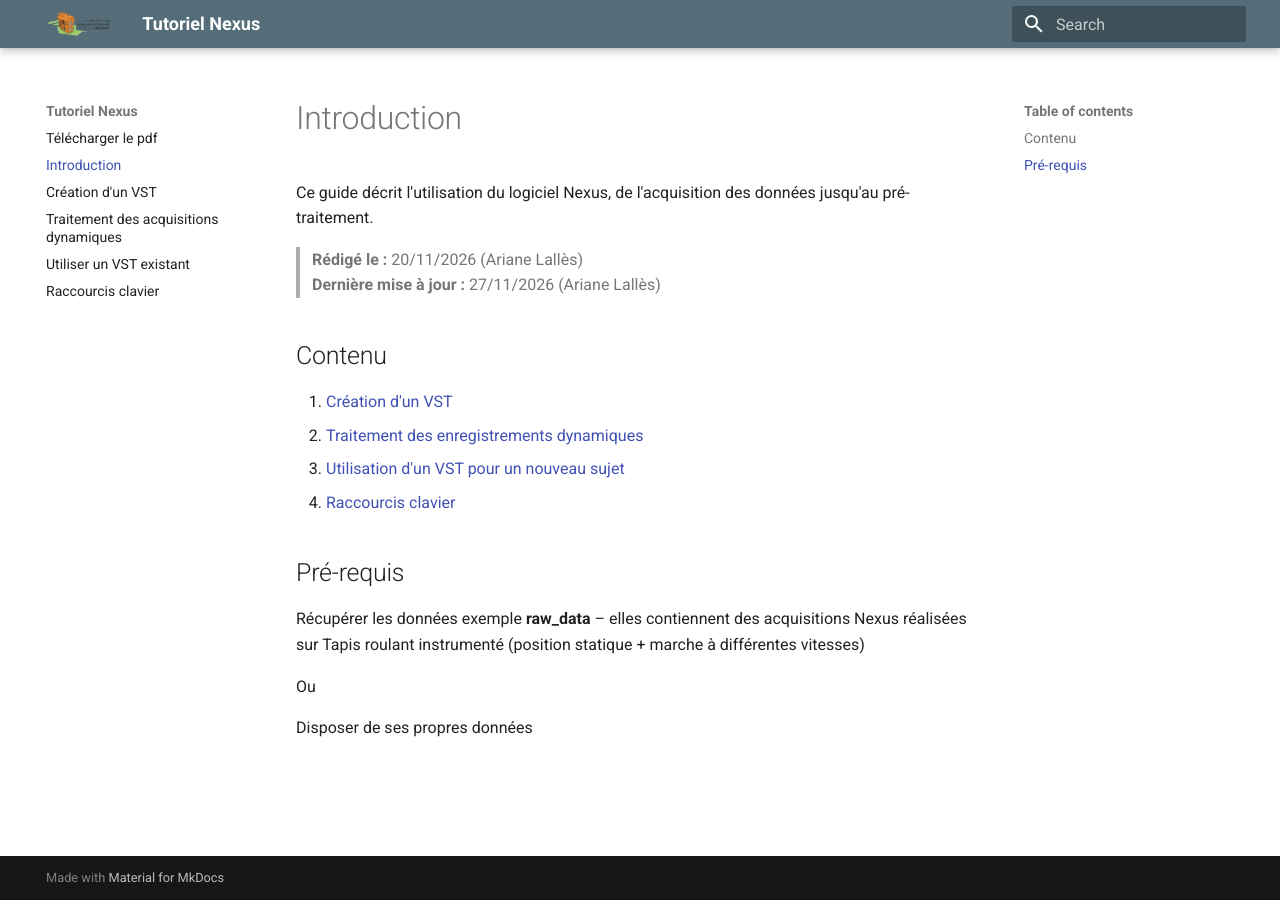
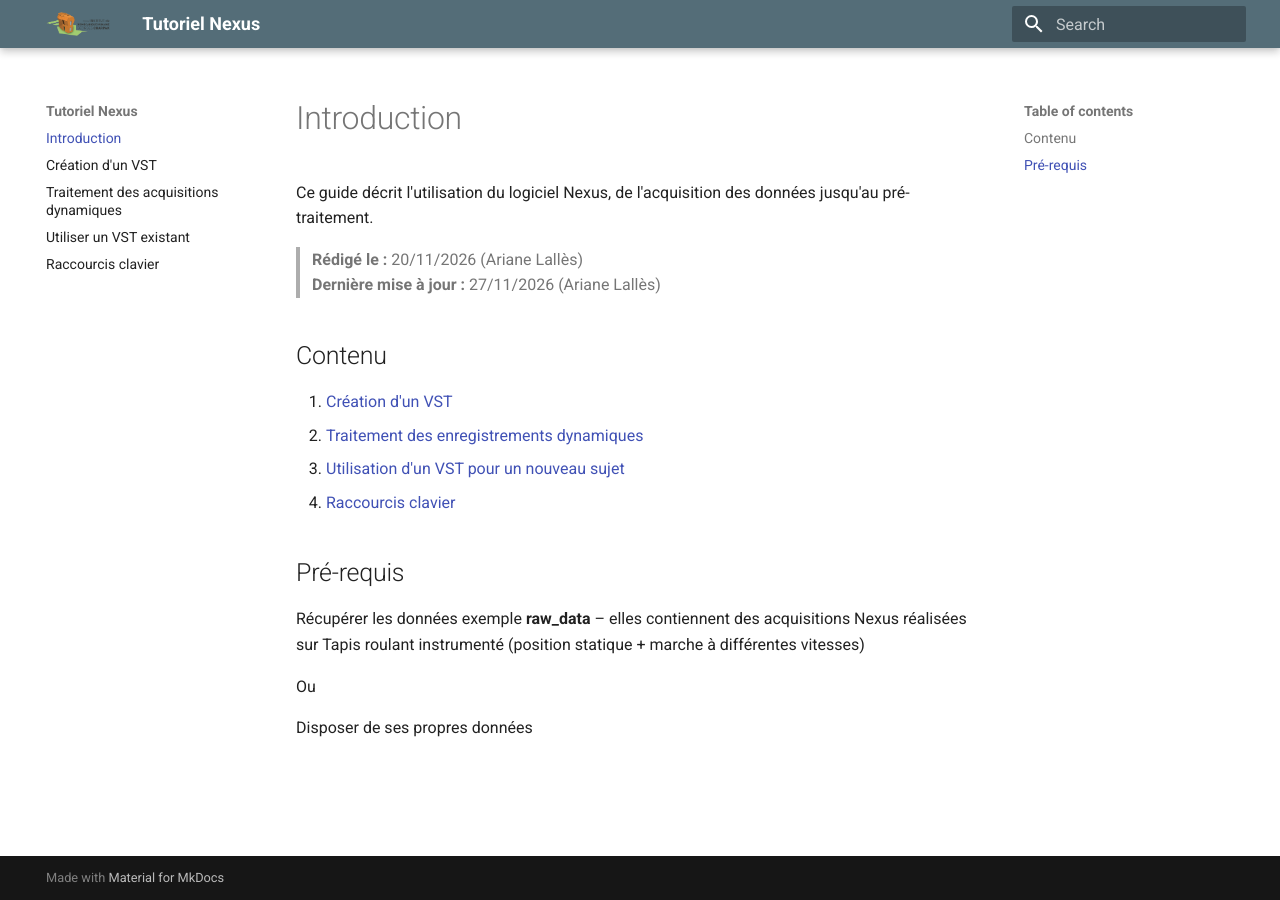
Before and after one commit to ArianeLalles/Tutoriel_nexus, an MkDocs documentation site: the page built from docs/index.md, in a window 1280 px wide. Built offline with MkDocs 1.6.1 and Material for MkDocs 9.7.7, drawn with Linux system fonts in a browser that asks for light colours.

Commit message:
remove pdf

```diff
--- a/mkdocs.yml
+++ b/mkdocs.yml
@@ -13,7 +13,6 @@ plugins:
   - to-pdf
 
 nav:
-  - Télécharger le pdf : Tutoriel_nexus.pdf
   - index.md
   - nouveau_VST.md
   - traitement_marches.md
```
Also changed, not shown: 1 other file.
